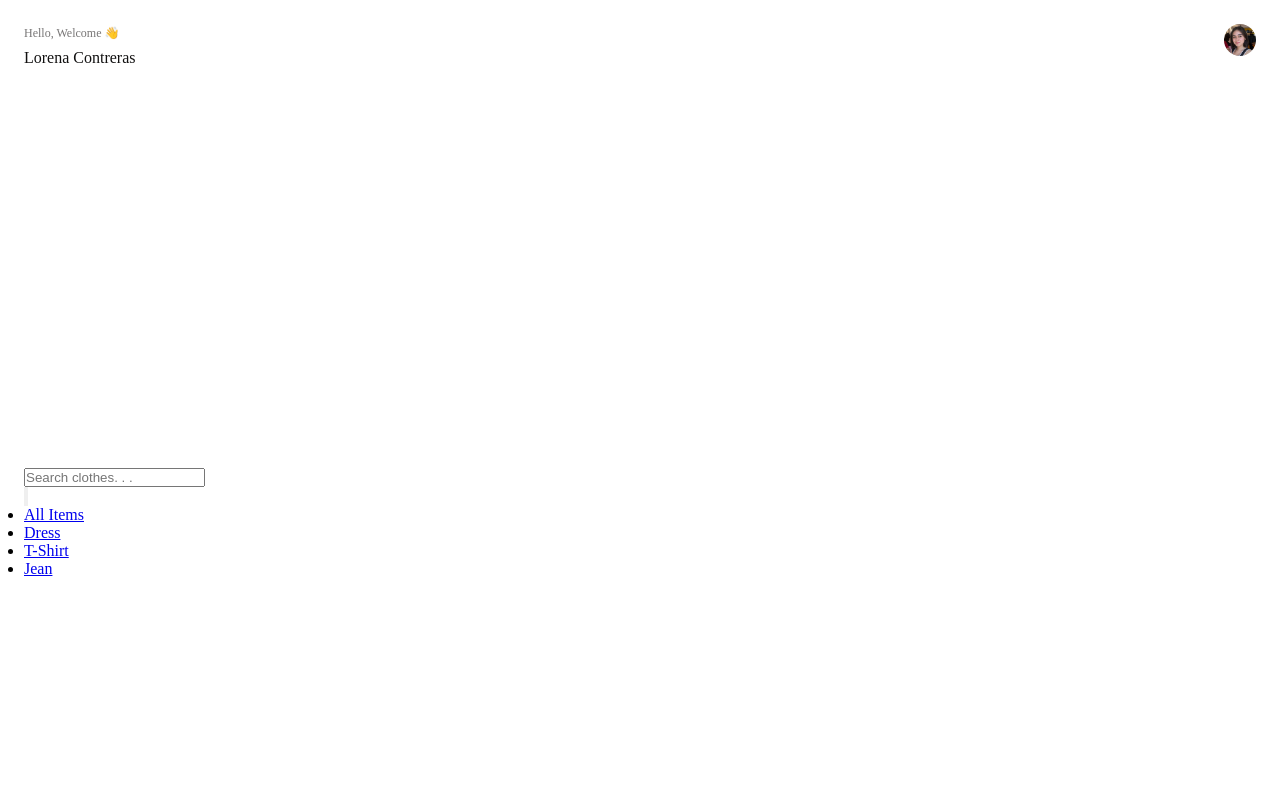
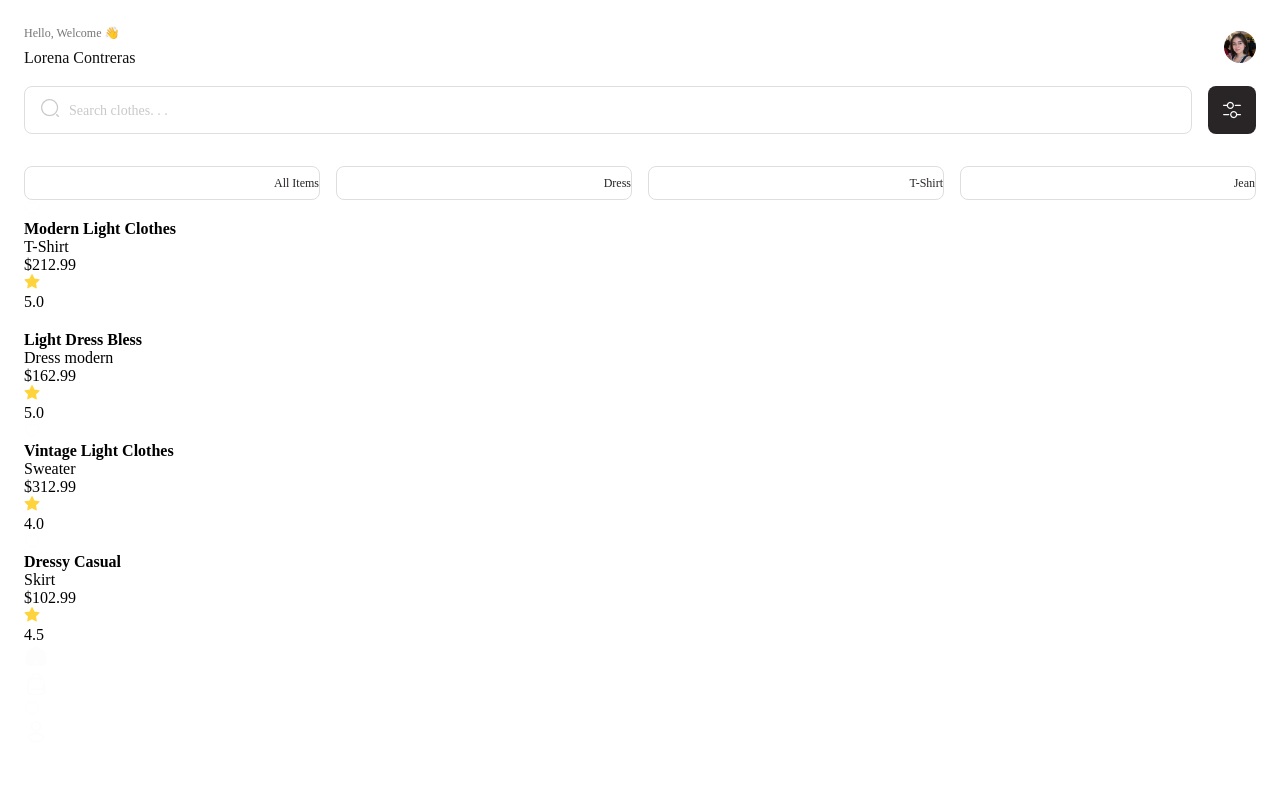
Before and after one commit to lorena2119/app_de_ecommerce_de_ropa, a plain HTML site: page index.html in a window 1280 px wide. Shown: the top 800 px of the page. Drawn offline with Linux system fonts and the light colour scheme; a web font is replaced by a local one.

Commit message:
feat: :construction: Proceso de los filtros por categoría

```diff
--- a/css/style.css
+++ b/css/style.css
@@ -7,14 +7,14 @@
 body{
     padding: 24px 24px 0;
     display: grid;
-    grid-template-rows: repeat(3, 1fr);
+    /* grid-template-rows: repeat(3, 1fr); */
     grid-template-areas: "header" "nav" "main" "footer";
 }
 header{
     grid-area: header;
     display: flex;
     justify-content: space-between;
-    /* align-items: center; */
+    align-items: center;
 }
 header div{
     display: flex;
@@ -40,3 +40,88 @@ header img{
     border-radius: 50%;
     object-fit: cover;
 }
+nav{
+    grid-area: nav;
+    display: flex;
+    flex-direction: column;
+    gap: 32px;
+    /* align-items: center; */
+}
+nav form{
+    overflow: hidden;
+    display: flex;
+    align-items: center;
+    gap: 16px;
+    padding-top: 16px;
+}
+nav form .search{
+    flex: 1;
+    height: 100%;
+}
+nav form .search input::placeholder{
+    color: var(--color-3);
+    font-family: "EncodeSans-Regular";
+    font-size: 14px;
+}
+nav form .search::before{
+    content: url(../storage/img/search-normal.png);
+    position: absolute;
+    padding: 12px 16px;
+    width: 20px;
+    height: 20px;
+    object-fit: cover;
+}
+nav form .search input{
+    width: 100%;
+    height: 100%;
+    padding: 14px 14px 14px 44px;
+    border-radius: 8px;
+    border: 1px solid var(--color-4);
+    outline: none;
+}
+nav form .filter{
+    width: 48px;
+    height: 48px;
+    display: flex;
+    position: relative;
+    justify-content: center;
+    align-items: center;
+}
+nav form .filter input{
+    width: 100%;
+    height: 100%;
+    background-color: var(--color-5);
+    border-radius: 8px;
+    border: none;
+}
+nav form .filter::before{
+    width: 24px;
+    height: 24px;
+    object-fit: cover;
+    position: absolute;
+    content: url(../storage/img/Filter.png);
+}
+nav ul{
+    display: flex;
+    list-style: none;
+    gap: 16px;
+    overflow-x: scroll;
+}
+nav ul li{
+    height: 34px;
+    min-width: 92px;
+    border: 1px solid var(--color-4);
+    border-radius: 8px;
+    display: flex;
+    align-items: center;
+    justify-content: flex-end;
+    flex: 1;
+    padding-left: 32px;
+}
+
+nav ul li a{
+    font-size: 12px;
+    font-family: "EncodeSans-Medium";
+    color: var(--color-5);
+    text-decoration: none;
+}
```
